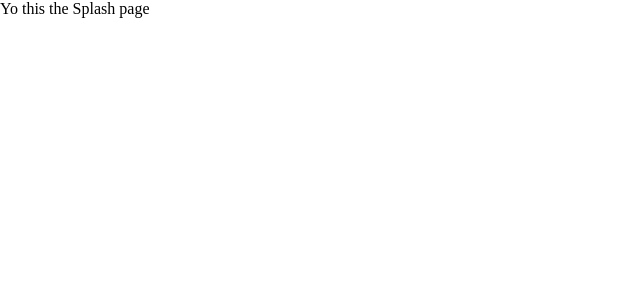
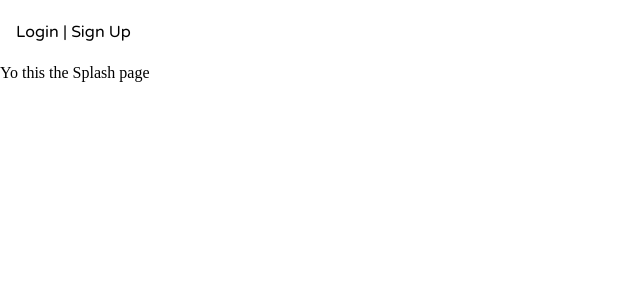
Before and after one commit to msiller455/caliOcial, a React (Create React App) app: page / in a window 1280 px wide. Shown: the top 300 px of the page, without its empty margins (0-640 px from the left). Built offline with nearby package versions, Linux system fonts and the light colour scheme.

Commit message:
adds navbar

```diff
--- a/package.json
+++ b/package.json
@@ -8,6 +8,7 @@
     "@testing-library/user-event": "^7.2.1",
     "react": "^16.13.1",
     "react-dom": "^16.13.1",
+    "react-router-dom": "^5.2.0",
     "react-scripts": "3.4.1",
     "styled-components": "^5.1.0"
   },
--- a/src/Components/App/App.js
+++ b/src/Components/App/App.js
@@ -1,9 +1,12 @@
 import React from 'react';
-import Splash from '../Splash/'
+
+import Splash from '../Splash'
+import NavBar from '../NavBar'
 
 const App = () => {
   return (
     <div>
+      <NavBar authUser={0} />
       <Splash />
     </div>
   );
--- /dev/null
+++ b/src/Components/NavBar/index.jsx
@@ -0,0 +1,36 @@
+import React from 'react';
+import { userLinks, authLinks } from '../../constants/navLinks'
+import { NavContainer, NavBarLink, NavLeft } from './style'
+
+
+const NavBar = (props) => {
+    return (
+        <NavContainer>
+            {
+                props.authUser
+                    ? userLinks.map((link, idx) => {
+                        return (
+                            [
+                                <NavBarLink key={idx} to={link.path}>{link.text}</NavBarLink>,
+                                idx !== userLinks.length-1
+                                ? " | " : ''
+                            ]
+                        )
+                    }
+                    )
+                    :
+                    <NavLeft>
+                        {authLinks.map((link, idx) => {
+                            return [
+                                <NavBarLink className="link" key={idx} to={link.path}>{link.text}</NavBarLink>,
+                                idx !== authLinks.length -1 ? ' | ' : ''
+                            ]
+                        })}
+                    </NavLeft>
+
+            }
+        </NavContainer>
+    );
+};
+
+export default NavBar;
--- /dev/null
+++ b/src/Components/NavBar/style.js
@@ -0,0 +1,30 @@
+import styled from 'styled-components'
+import { Link } from 'react-router-dom'
+
+export const NavContainer = styled.div`
+    height: 4rem;
+    padding: 1rem;
+    display: flex;
+    align-items: center;
+    font-family: 'Varela Round', sans-serif;
+    justify-content: space-between;
+`
+
+export const NavBarLink = styled(Link)`
+    text-decoration: none;
+    color: #000;
+    font-weight: 100;
+
+    &:visted {
+        color: #000;
+    }
+    &:hover {
+        font-weight: 600;
+    }
+    &:active {
+        color: rgb(53, 152, 206);
+    }
+`
+export const NavLeft = styled.div`
+    justify-self: left;
+`
--- /dev/null
+++ b/src/constants/navLinks.js
@@ -0,0 +1,25 @@
+export const userLinks = [
+    {
+        text: 'Home',
+        path: '#'
+    },
+    {
+        text: 'Clean-Ups',
+        path: '#'
+    },
+    {
+        text: 'Search Users',
+        path: '#'
+    }
+]
+
+export const authLinks = [
+    {
+        text: 'Login',
+        path: '#'
+    },
+    {
+        text: 'Sign Up',
+        path: '#'
+    }
+]
--- a/src/index.js
+++ b/src/index.js
@@ -1,14 +1,17 @@
 import React from 'react';
 import ReactDOM from 'react-dom';
-import App from './Components/App/App';
+import App from './components/App/App';
 import * as serviceWorker from './serviceWorker';
 import { GlobalStyle } from './globalStyle'
+import { BrowserRouter as Router } from 'react-router-dom'
 
 
 ReactDOM.render(
   <React.StrictMode>
     <GlobalStyle />
-    <App />
+    <Router>
+      <App />
+    </Router>
   </React.StrictMode>,
   document.getElementById('root')
 );
```
Also changed, not shown: src/resources/images/purple-sky.png (added), 1 other file (tests, documents, lock files or other folders).
